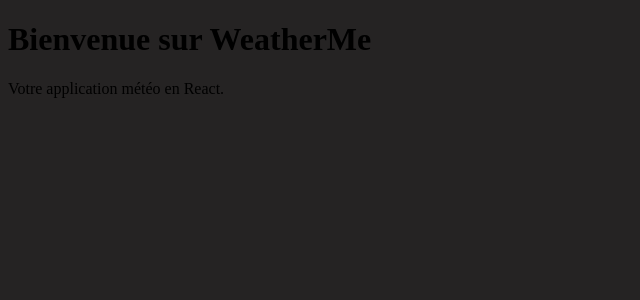
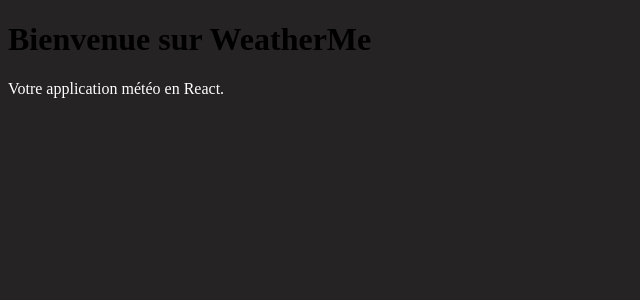
Before and after one commit to Namouke/weatherMe, a React (Vite) app: page / in a window 1280 px wide. Shown: the top 300 px of the page, without its empty margins (0-640 px from the left). Built offline with nearby package versions, Linux system fonts and the light colour scheme.

Commit message:
migration de @import vers @use pour la compatibilité avec Sass 3.0

```diff
--- a/src/styles/_globals.scss
+++ b/src/styles/_globals.scss
@@ -1,9 +1,10 @@
-@import "variables";
+@use "variables" as *;
 
 body {
     background-color: $theme-color;
 }
 
 p {
-    margin: $primary-color;
+    margin: 0;
+    color: $primary-color;
 }
--- a/src/styles/index.scss
+++ b/src/styles/index.scss
@@ -1,3 +1,3 @@
-@import "globals";
-@import "variables";
-@import "mixins.scss";
+@use "globals";
+@use "variables" as *;
+@use "mixins.scss" as *;
```
